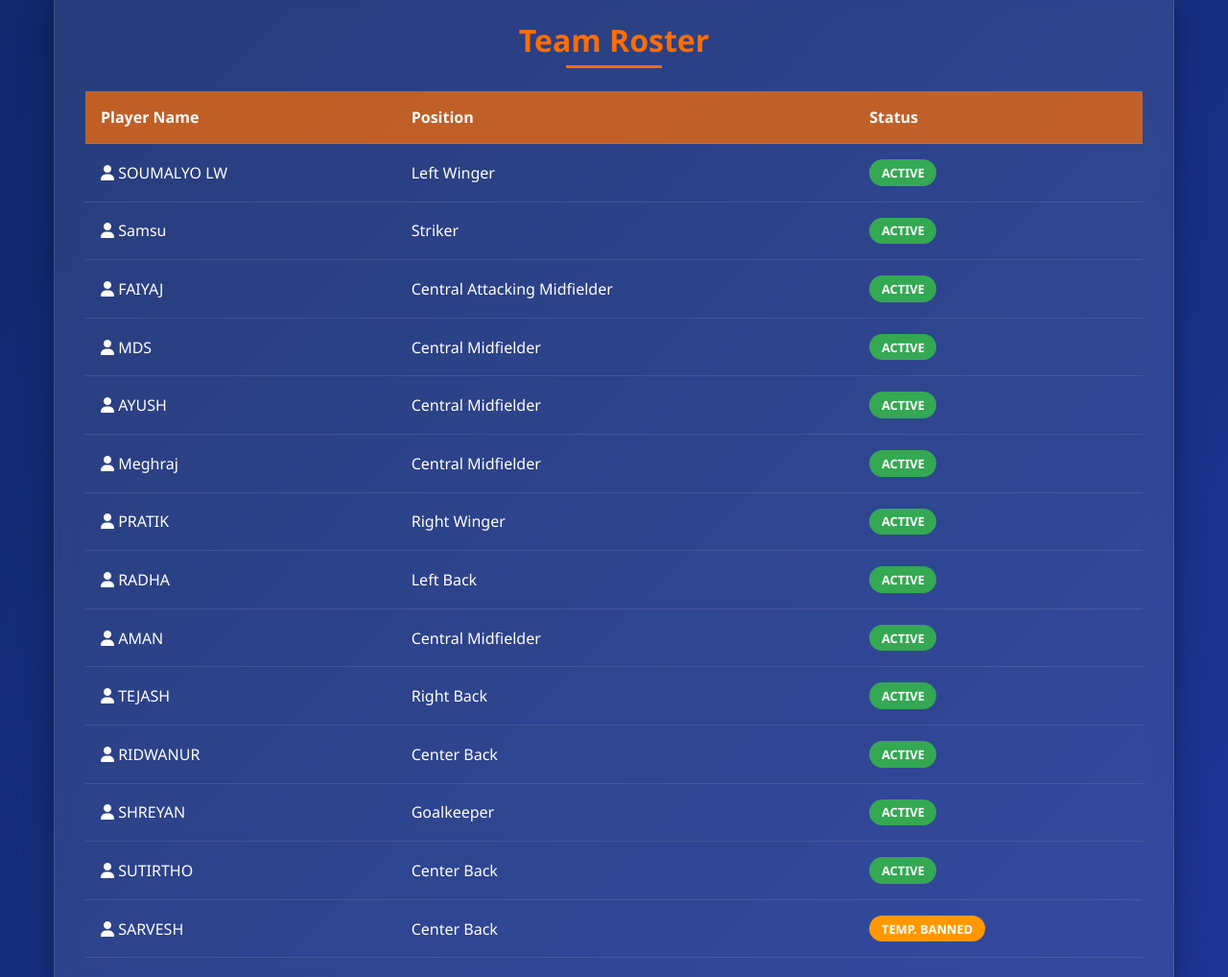
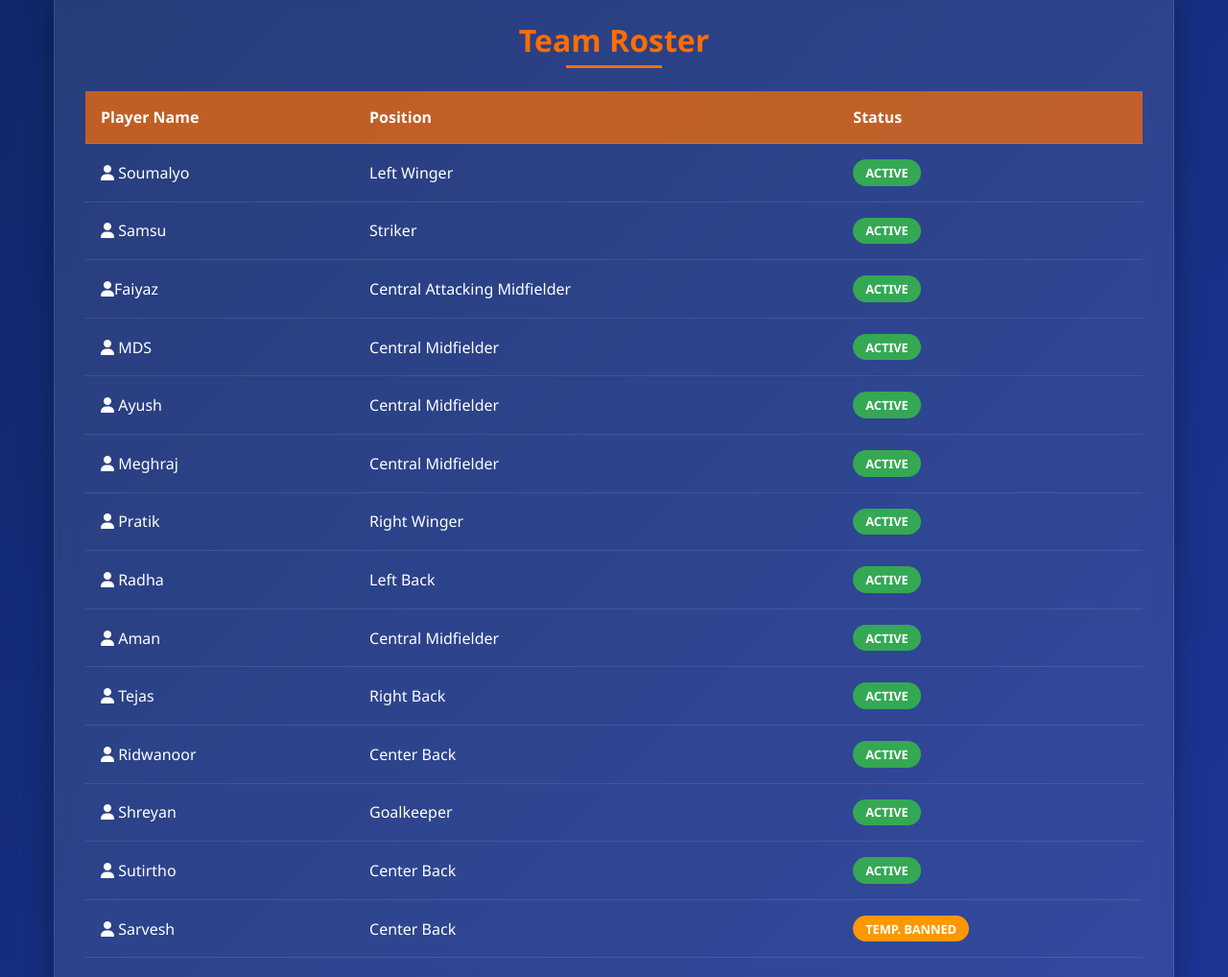
Before and after one commit to SutirthoGhosh/TheEliteClub, a plain HTML site: page index.html in a window 1280 px wide. Shown: the part 571-1589 px from the top of the page at 96% size. Drawn offline with Linux system fonts and the light colour scheme.

Commit message:
Update index.html

```diff
--- a/index.html
+++ b/index.html
@@ -417,7 +417,7 @@
                 </thead>
                 <tbody>
                     <tr>
-                        <td><i class="fas fa-user"></i> SOUMALYO LW</td>
+                        <td><i class="fas fa-user"></i> Soumalyo</td>
                         <td>Left Winger</td>
                         <td><span class="status status-active">Active</span></td>
                     </tr>
@@ -427,17 +427,17 @@
                         <td><span class="status status-active">Active</span></td>
                     </tr>
                     <tr>
-                        <td><i class="fas fa-user"></i> FAIYAJ</td>
+                        <td><i class="fas fa-user"></i>Faiyaz</td>
                         <td>Central Attacking Midfielder</td>
                         <td><span class="status status-active">Active</span></td>
                     </tr>
                     <tr>
-                        <td><i class="fas fa-user"></i> MDS</td>
+                        <td><i class="fas fa-user"></i> MDS </td>
                         <td>Central Midfielder</td>
                         <td><span class="status status-active">Active</span></td>
                     </tr>
                     <tr>
-                        <td><i class="fas fa-user"></i> AYUSH</td>
+                        <td><i class="fas fa-user"></i> Ayush </td>
                         <td>Central Midfielder</td>
                         <td><span class="status status-active">Active</span></td>
                     </tr>
@@ -447,42 +447,42 @@
                         <td><span class="status status-active">Active</span></td>
                     </tr>
                     <tr>
-                        <td><i class="fas fa-user"></i> PRATIK</td>
+                        <td><i class="fas fa-user"></i> Pratik</td>
                         <td>Right Winger</td>
                         <td><span class="status status-active">Active</span></td>
                     </tr>
                     <tr>
-                        <td><i class="fas fa-user"></i> RADHA</td>
+                        <td><i class="fas fa-user"></i> Radha</td>
                         <td>Left Back</td>
                         <td><span class="status status-active">Active</span></td>
                     </tr>
                     <tr>
-                        <td><i class="fas fa-user"></i> AMAN</td>
+                        <td><i class="fas fa-user"></i> Aman</td>
                         <td>Central Midfielder</td>
                         <td><span class="status status-active">Active</span></td>
                     </tr>
                     <tr>
-                        <td><i class="fas fa-user"></i> TEJASH</td>
+                        <td><i class="fas fa-user"></i> Tejas</td>
                         <td>Right Back</td>
                         <td><span class="status status-active">Active</span></td>
                     </tr>
                     <tr>
-                        <td><i class="fas fa-user"></i> RIDWANUR</td>
+                        <td><i class="fas fa-user"></i> Ridwanoor</td>
                         <td>Center Back</td>
                         <td><span class="status status-active">Active</span></td>
                     </tr>
                     <tr>
-                        <td><i class="fas fa-user"></i> SHREYAN</td>
+                        <td><i class="fas fa-user"></i> Shreyan</td>
                         <td>Goalkeeper</td>
                         <td><span class="status status-active">Active</span></td>
                     </tr>
                     <tr>
-                        <td><i class="fas fa-user"></i> SUTIRTHO</td>
+                        <td><i class="fas fa-user"></i> Sutirtho </td>
                         <td>Center Back</td>
                         <td><span class="status status-active">Active</span></td>
                     </tr>
                     <tr>
-                        <td><i class="fas fa-user"></i> SARVESH</td>
+                        <td><i class="fas fa-user"></i> Sarvesh </td>
                         <td>Center Back</td>
                         <td><span class="status status-temp-banned">Temp. Banned</span></td>
                     </tr>
```
